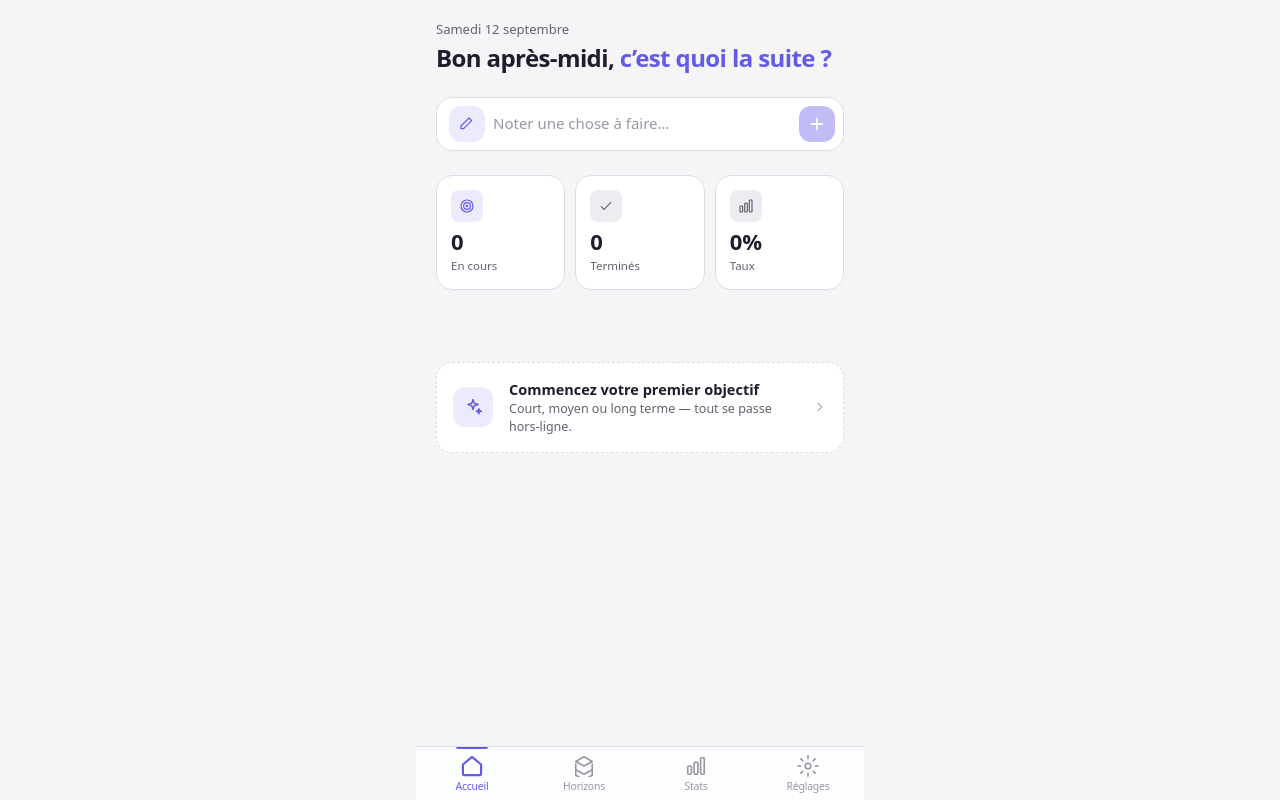
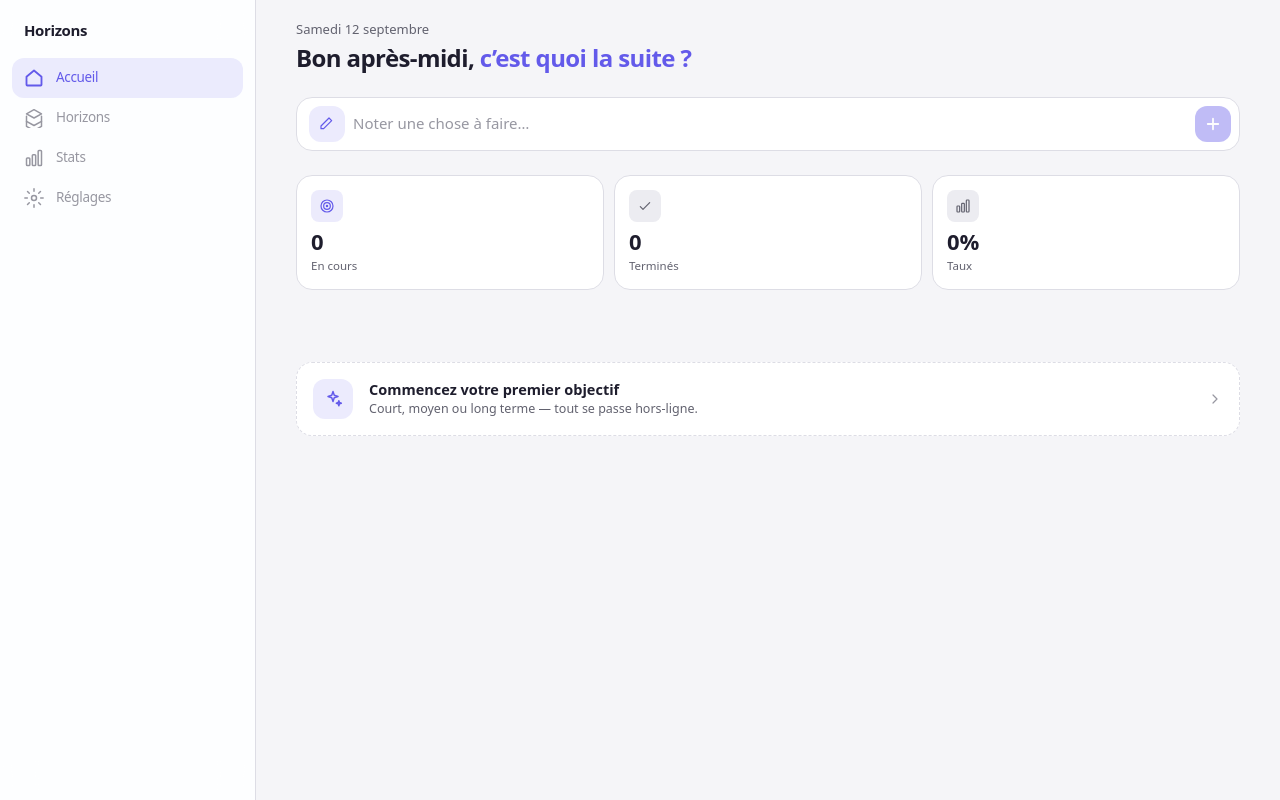
Before and after one commit to Kaenoo/Horizons, a React (Vite) app: page / in a window 1280 px wide. Built offline with nearby package versions, Linux system fonts and the light colour scheme.

Commit message:
feat: layout desktop — sidebar et occupation de l'espace sur grands écrans

```diff
--- a/src/App.jsx
+++ b/src/App.jsx
@@ -35,7 +35,7 @@ export default function App() {
   const closeForm = () => setFormOpen(false)
 
   return (
-    <div className="mx-auto flex h-dvh w-full max-w-md flex-col overflow-hidden bg-canvas text-ink">
+    <div className="mx-auto flex h-dvh w-full max-w-md flex-col overflow-hidden bg-canvas text-ink md:max-w-none md:flex-row">
       <main className="flex-1 overflow-y-auto overscroll-contain">
         <Page key={view} onOpenForm={openForm} />
       </main>
--- a/src/components/layout/BottomNav.jsx
+++ b/src/components/layout/BottomNav.jsx
@@ -8,10 +8,13 @@ export default function BottomNav() {
 
   return (
     <nav
-      className="shrink-0 border-t border-line bg-surface/90 backdrop-blur-lg"
+      className="shrink-0 border-t border-line bg-surface/90 backdrop-blur-lg md:order-first md:w-64 md:border-t-0 md:border-r"
       aria-label="Navigation principale"
     >
-      <div className="mx-auto grid w-full max-w-md grid-cols-4 safe-bottom">
+      <div className="mx-auto grid w-full max-w-md grid-cols-4 safe-bottom md:flex md:h-full md:w-full md:max-w-none md:flex-col md:overflow-y-auto md:p-3">
+        <p className="hidden px-3 pt-2 pb-4 text-[15px] font-bold tracking-tight md:block">
+          Horizons
+        </p>
         {VIEWS.map((item) => {
           const active = view === item.id
           return (
@@ -21,19 +24,23 @@ export default function BottomNav() {
               aria-current={active ? 'page' : undefined}
               className={`relative flex flex-col items-center gap-0.5 pt-2 pb-1.5 transition-colors ${
                 active ? 'text-accent' : 'text-faint hover:text-subtle'
+              } md:flex-row md:gap-3 md:rounded-xl md:px-3 md:py-2.5 ${
+                active ? 'md:bg-accent-soft' : ''
               }`}
             >
               <span
-                className={`absolute inset-x-0 top-0 mx-auto h-0.5 w-8 rounded-b-full transition-all ${
+                className={`absolute inset-x-0 top-0 mx-auto h-0.5 w-8 rounded-b-full transition-all md:hidden ${
                   active ? 'bg-accent' : 'bg-transparent'
                 }`}
               />
               <Icon
                 name={item.icon}
-                className={`size-[22px] transition-transform ${active ? 'scale-110' : ''}`}
+                className={`size-[22px] transition-transform md:size-5 ${
+                  active ? 'scale-110 md:scale-100' : ''
+                }`}
                 strokeWidth={active ? 2.2 : 1.8}
               />
-              <span className="text-[10.5px] font-medium tracking-tight">
+              <span className="text-[10.5px] font-medium tracking-tight md:text-[13.5px]">
                 {item.label}
               </span>
             </button>
--- a/src/components/ui/Sheet.jsx
+++ b/src/components/ui/Sheet.jsx
@@ -26,7 +26,7 @@ export default function Sheet({
 
   return (
     <div
-      className="fixed inset-0 z-50 flex items-end justify-center bg-black/50 backdrop-blur-[2px] anim-fade-in"
+      className="anim-fade-in fixed inset-0 z-50 flex items-end justify-center bg-black/50 backdrop-blur-[2px] md:items-center md:p-6"
       onClick={(e) => {
         if (e.target === e.currentTarget) onClose?.()
       }}
@@ -34,9 +34,9 @@ export default function Sheet({
       <div
         role="dialog"
         aria-modal="true"
-        className="anim-sheet-up flex max-h-[88dvh] w-full max-w-md flex-col rounded-t-[1.75rem] border-t border-white/10 bg-surface shadow-2xl"
+        className="anim-sheet-up flex max-h-[88dvh] w-full max-w-md flex-col rounded-t-[1.75rem] border-t border-white/10 bg-surface shadow-2xl md:max-h-[82dvh] md:max-w-lg md:rounded-2xl md:border md:border-line"
       >
-        <div className="mx-auto mt-2.5 h-1 w-10 shrink-0 rounded-full bg-line" />
+        <div className="mx-auto mt-2.5 h-1 w-10 shrink-0 rounded-full bg-line md:hidden" />
 
         <div className="flex items-center gap-3 px-5 pb-1 pt-3">
           {icon && (
--- a/src/pages/Home.jsx
+++ b/src/pages/Home.jsx
@@ -22,7 +22,7 @@ function CategoryPreview({ goals }) {
       <h2 className="mb-3 text-[13px] font-semibold tracking-wide text-subtle uppercase">
         Mes horizons
       </h2>
-      <div className="flex flex-col gap-2">
+      <div className="flex flex-col gap-2 md:grid md:grid-cols-3 md:gap-2.5">
         {CATEGORIES.map((c) => {
           const list = goals.filter((g) => g.category === c.id)
           const done = list.filter((g) => g.status === 'done').length
@@ -66,9 +66,11 @@ function Upcoming({ goals, onOpenForm }) {
           <Icon name="flag" className="size-3.5 text-warn" />
           Échéances imminentes
         </h2>
+        <div className="flex flex-col gap-3 md:grid md:grid-cols-2 md:gap-4">
           {upcoming.map((g) => (
             <GoalCard key={g.id} goal={g} onEdit={onOpenForm} />
           ))}
+        </div>
     </section>
   )
 }
@@ -84,7 +86,7 @@ function Reminders({ goals, onOpenForm }) {
         <Icon name="bell" className="size-3.5 text-accent" />
         Rappels
       </h2>
-      <div className="flex flex-col gap-2">
+      <div className="flex flex-col gap-2 md:grid md:grid-cols-2 md:gap-3 lg:grid-cols-3">
         {reminders.map((g) => (
           <button
             key={g.id}
@@ -138,8 +140,8 @@ export default function Home({ onOpenForm }) {
     .slice(0, 2)
 
   return (
-    <div className="anim-view flex flex-col gap-6 pb-6">
-      <header className="safe-top flex flex-col gap-1 px-5">
+    <div className="anim-view mx-auto flex w-full max-w-md flex-col gap-6 pb-6 md:max-w-4xl lg:max-w-5xl">
+      <header className="safe-top flex flex-col gap-1 px-5 md:px-8 lg:px-10">
         <p className="text-[13px] text-subtle">{subtitleForDay()}</p>
         <h1 className="text-[24px] leading-tight font-bold tracking-tight">
           {greeting()},
@@ -147,37 +149,39 @@ export default function Home({ onOpenForm }) {
         </h1>
       </header>
 
-      <section className="px-5">
+      <section className="px-5 md:px-8 lg:px-10">
         <QuickNote onOpenOptions={(t) => onOpenForm(null, t)} />
       </section>
 
-      <div className="grid grid-cols-3 gap-2.5 px-5">
+      <div className="grid grid-cols-3 gap-2.5 px-5 md:px-8 lg:px-10">
         <StatCard icon="target" label="En cours" value={active} accent />
         <StatCard icon="check" label="Terminés" value={done} />
         <StatCard icon="chart" label="Taux" value={`${rate}%`} />
       </div>
 
-      <section className="px-5">
+      <section className="px-5 md:px-8 lg:px-10">
         <Reminders goals={goals} onOpenForm={onOpenForm} />
       </section>
 
       {inProgress.length > 0 && (
-        <section className="flex flex-col gap-3 px-5">
+        <section className="flex flex-col gap-3 px-5 md:px-8 lg:px-10">
           <h2 className="text-[13px] font-semibold tracking-wide text-subtle uppercase">
             En cours
           </h2>
+          <div className="flex flex-col gap-3 md:grid md:grid-cols-2 md:gap-4">
             {inProgress.map((g) => (
               <GoalCard key={g.id} goal={g} onEdit={onOpenForm} />
             ))}
+          </div>
         </section>
       )}
 
-      <section className="px-5">
+      <section className="px-5 md:px-8 lg:px-10">
         <Upcoming goals={goals} onOpenForm={onOpenForm} />
       </section>
 
       {done === 0 && total === 0 ? (
-        <section className="px-5">
+        <section className="px-5 md:px-8 lg:px-10">
           <button
             onClick={() => setView('horizons')}
             className="anim-fade-in flex w-full items-center gap-4 rounded-2xl border border-dashed border-line bg-surface p-4 text-left transition-colors hover:border-accent"
@@ -197,13 +201,13 @@ export default function Home({ onOpenForm }) {
           </button>
         </section>
       ) : (
-        <section className="px-5">
+        <section className="px-5 md:px-8 lg:px-10">
           <CategoryPreview goals={goals} />
         </section>
       )}
 
       {soon > 0 && (
-        <p className="px-5 text-center text-[12px] text-subtle">
+        <p className="px-5 md:px-8 lg:px-10 text-center text-[12px] text-subtle">
           <Icon name="clock" className="mr-1 inline size-3.5 align-[-2px]" />
           {soon} objectif{soon > 1 ? 's' : ''} à moins de 7 jours
         </p>
--- a/src/pages/Horizons.jsx
+++ b/src/pages/Horizons.jsx
@@ -15,7 +15,7 @@ function StatusFilter({ value, onChange, counts }) {
   ]
 
   return (
-    <div className="no-scrollbar flex gap-2 overflow-x-auto px-5">
+    <div className="no-scrollbar flex gap-2 overflow-x-auto px-5 md:px-8 lg:px-10 md:flex-wrap">
       {options.map((o) => {
         const active = value === o.id
         return (
@@ -60,8 +60,8 @@ export default function Horizons({ onOpenForm }) {
   const cat = CATEGORY_MAP[tab]
 
   return (
-    <div className="anim-view flex flex-col gap-4 pb-6">
-      <header className="safe-top flex items-center justify-between px-5">
+    <div className="anim-view mx-auto flex w-full max-w-md flex-col gap-4 pb-6 md:max-w-4xl lg:max-w-5xl">
+      <header className="safe-top flex items-center justify-between px-5 md:px-8 lg:px-10">
         <div>
           <p className="text-[13px] text-subtle">Trois horizons, un cap</p>
           <h1 className="text-[24px] font-bold tracking-tight">Horizons</h1>
@@ -75,11 +75,11 @@ export default function Horizons({ onOpenForm }) {
         </button>
       </header>
 
-      <div className="px-5">
+      <div className="px-5 md:px-8 lg:px-10">
         <GoalTabs />
       </div>
 
-      <p className="px-5 text-[12.5px] text-subtle">
+      <p className="px-5 md:px-8 lg:px-10 text-[12.5px] text-subtle">
         <span className={`mr-1.5 inline-block size-2 rounded-full ${cat.color}`} />
         {cat.hint} · {baseCounts.all} objectif{baseCounts.all > 1 ? 's' : ''}
       </p>
@@ -114,7 +114,10 @@ export default function Horizons({ onOpenForm }) {
           }
         />
       ) : (
-        <div key={statusFilter} className="anim-fade-in flex flex-col gap-3 px-5">
+        <div
+          key={statusFilter}
+          className="anim-fade-in flex flex-col gap-3 px-5 md:px-8 lg:px-10 md:grid md:grid-cols-2 md:gap-4 xl:grid-cols-3"
+        >
           {visible.map((goal) => (
             <GoalCard key={goal.id} goal={goal} onEdit={onOpenForm} />
           ))}
--- a/src/pages/Settings.jsx
+++ b/src/pages/Settings.jsx
@@ -25,7 +25,7 @@ import Sheet from '../components/ui/Sheet'
 
 function Section({ title, children }) {
   return (
-    <section className="px-5">
+    <section className="px-5 md:px-8 lg:px-10">
       <h2 className="mb-2 text-[12.5px] font-semibold tracking-wide text-subtle uppercase">
         {title}
       </h2>
@@ -206,8 +206,8 @@ export default function Settings() {
   const needIosInstall = pushOnIos() && !isInstalledPwa()
 
   return (
-    <div className="anim-view flex flex-col gap-6 pb-8">
-      <header className="safe-top px-5">
+    <div className="anim-view mx-auto flex w-full max-w-md flex-col gap-6 pb-8 md:max-w-4xl lg:max-w-5xl">
+      <header className="safe-top px-5 md:px-8 lg:px-10">
         <p className="text-[13px] text-subtle">Apparence & données</p>
         <h1 className="text-[24px] font-bold tracking-tight">Réglages</h1>
       </header>
@@ -516,7 +516,7 @@ export default function Settings() {
         </div>
       </Section>
 
-      <p className="px-5 text-center text-[11.5px] leading-relaxed text-faint">
+      <p className="px-5 md:px-8 lg:px-10 text-center text-[11.5px] leading-relaxed text-faint">
         Vos objectifs restent sur cet appareil.
         <br />
         Aucune donnée n’est envoyée sur Internet.
--- a/src/pages/Stats.jsx
+++ b/src/pages/Stats.jsx
@@ -32,8 +32,8 @@ export default function Stats() {
       : 0
 
   return (
-    <div className="anim-view flex flex-col gap-6 pb-6">
-      <header className="safe-top px-5">
+    <div className="anim-view mx-auto flex w-full max-w-md flex-col gap-6 pb-6 md:max-w-4xl lg:max-w-5xl">
+      <header className="safe-top px-5 md:px-8 lg:px-10">
         <p className="text-[13px] text-subtle">Votre progression</p>
         <h1 className="text-[24px] font-bold tracking-tight">Stats</h1>
       </header>
@@ -46,7 +46,7 @@ export default function Stats() {
         />
       ) : (
         <>
-          <section className="flex flex-col items-center gap-2 px-5">
+          <section className="flex flex-col items-center gap-2 px-5 md:px-8 lg:px-10">
             <Ring value={total ? done / total : 0} size={152} stroke={11}>
               <span className="text-[30px] leading-none font-bold tabular-nums text-ink">
                 {rate}%
@@ -57,14 +57,15 @@ export default function Stats() {
             </Ring>
           </section>
 
-          <section className="mx-5 rounded-2xl border border-line bg-surface p-4">
+          <section className="mx-5 rounded-2xl border border-line bg-surface p-4 md:mx-8 lg:mx-10">
             <h2 className="mb-3 text-[13px] font-semibold tracking-wide text-subtle uppercase">
               Par horizon
             </h2>
             <StatsBars goals={goals} />
           </section>
 
-          <section className="mx-5 rounded-2xl border border-line bg-surface p-4">
+          <div className="grid gap-5 px-5 md:px-8 lg:grid-cols-2 lg:items-start lg:px-10">
+            <section className="rounded-2xl border border-line bg-surface p-4">
               <h2 className="mb-3 text-[13px] font-semibold tracking-wide text-subtle uppercase">
                 Sous-tâches
               </h2>
@@ -80,7 +81,7 @@ export default function Stats() {
               </div>
             </section>
 
-          <section className="mx-5 rounded-2xl border border-line bg-surface p-4">
+            <section className="rounded-2xl border border-line bg-surface p-4">
               <h2 className="mb-3 text-[13px] font-semibold tracking-wide text-subtle uppercase">
                 Par statut
               </h2>
@@ -106,8 +107,9 @@ export default function Stats() {
                 })}
               </div>
             </section>
+          </div>
 
-          <p className="flex items-center justify-center gap-1.5 px-5 text-[12px] text-faint">
+          <p className="flex items-center justify-center gap-1.5 px-5 text-[12px] text-faint md:px-8 lg:px-10">
             <Icon name="lock" className="size-3.5" />
             Statistiques calculées localement
           </p>
```
Lines whose indentation alone changed are shown as unchanged.
